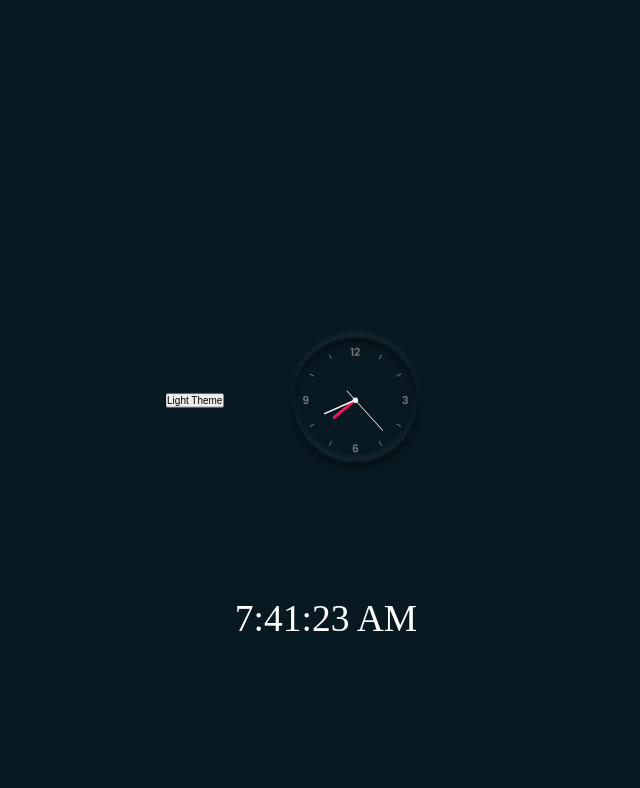
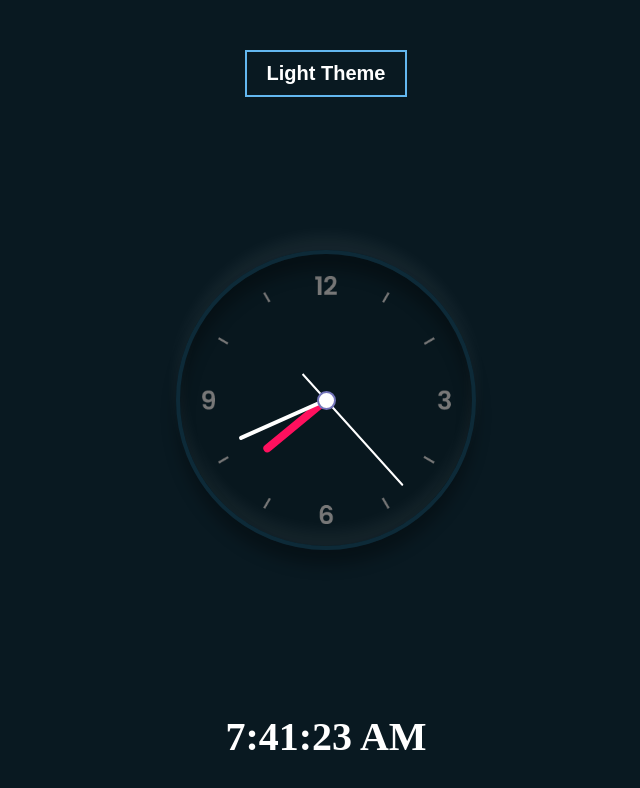
Before and after one commit to allprojectpossible/clock, a plain HTML site: page index.html in a window 1280 px wide. Shown: the whole page, without its empty margins (314-954 px from the left). Drawn offline with Linux system fonts and the light colour scheme.

Commit message:
Update style.css
dark to light switch

```diff
--- a/style.css
+++ b/style.css
@@ -3,6 +3,7 @@
     margin: 0;
     padding: 0;
     box-sizing: border-box;
+
 }
 
 body
@@ -12,22 +13,22 @@ body
     align-items: center;
     min-height: 100vh;
     background: #091921;
-    scale: 75%;
+
 }
 
 .clock
 {
-    width: 350px;
-    height: 350px;
+    width: 300px;
+    height: 300px;
     display: flex;
     justify-content: center;
     align-items: center;
-    background: url(clock.png);
+    background: rgba(0, 0, 0, 0.081) url(clock.png);
     background-size: cover;
-    border: 4px solid #091921;
+    border: 4px solid #0d2a38;
     border-radius: 50%;
     box-shadow: 0 -15px 15px rgba(255,255,255,0.05),inset 0 -15px 15px rgba(255, 255, 255, 0.05), 0 15px 15px rgba(0,0,0,0.3), inset 0 15px 15px rgba(0, 0, 0, 0.3) ;
-    scale: 48%;
+
 }
 
 .clock::before
@@ -37,6 +38,7 @@ body
     width: 15px;
     height: 15px;
     background: #fff;
+    border: 2px solid rgba(100, 101, 177, 0.897);
     border-radius: 50%;
     z-index: 10000;
 }
@@ -103,8 +105,63 @@ body
 
 .tw
 {
-    font-size: 50px;
+    font-size: 40px;
     color: white;
     position: fixed ;
-    bottom: 80px;
+    bottom: 40px;
+    font-weight: 550;
 }
+
+.Button
+{
+    position: fixed;
+    top: 40px;
+    text-align: center;
+}
+
+.light
+{
+    border:2.5px solid #69c1fcf1;
+    /* background: #25344b; */
+    background: none;
+    padding: 10px 20px;
+    font-size: 20px;
+    color: white;
+    font-family: Arial, Helvetica, sans-serif ;
+    font-weight: 600;
+    cursor: pointer;
+    margin: 10px;
+    transition: 0.8s;
+    position: relative;
+    overflow: hidden;
+
+  }
+  .button
+  {
+    color:white ;
+  }
+  .button:hover
+{
+  color: black;
+}
+.light::before
+{
+  content: "";
+  position: absolute;
+  left: 0;
+  width: 100%;
+  height: 0%;
+  background: #6895b3;
+  z-index: -1;
+  transition: 0.8s;
+}
+
+.button::before
+{
+  bottom:  0;
+  border-radius: 50% 50% 0 0;
+}
+.button:hover::before
+{
+  height:180%;
+}
```
